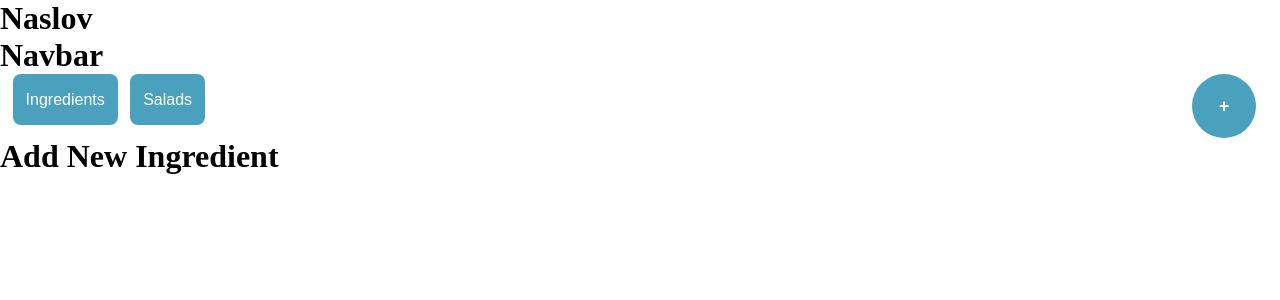
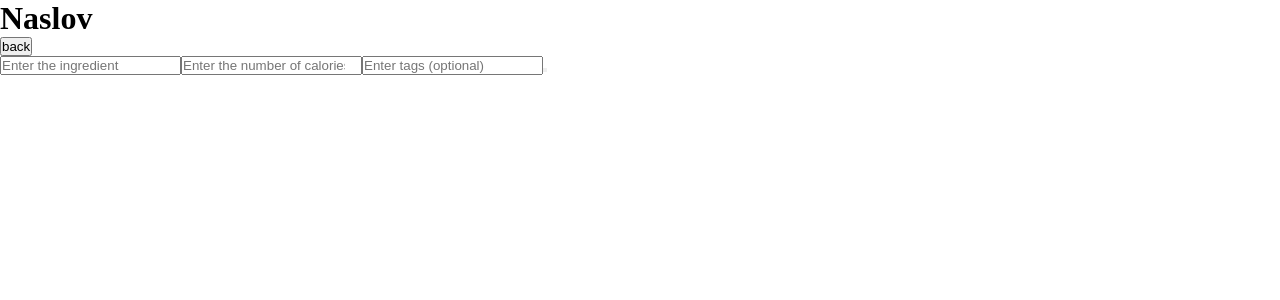
Before and after one commit to VukasinVujic/Salad-bar, a React (Create React App) app: page /add in a window 1280 px wide. Shown: the top 300 px of the page. Built offline with nearby package versions, Linux system fonts and the light colour scheme; no server answers.

Commit message:
adding input for add new Ingredient

```diff
--- a/src/App.tsx
+++ b/src/App.tsx
@@ -1,6 +1,5 @@
 import React from "react";
 // import IngredientContainer from "./components/IngredientContainer";
-import Navbar from "./components/NavBar";
 // import SingleIngredient from "./components/SingleIngredient";
 import ListSaladIngredient from "./components/ListSaladIngredient";
 import AddNewIngred from "./components/AddNewIngred";
@@ -12,7 +11,6 @@ function App() {
     <div>
       <Router history={history}>
         <h1>Naslov</h1>
-        <Navbar />
         <Switch>
           <Route path="/" exact component={ListSaladIngredient} />
           <Route path="/add" exact component={AddNewIngred} />
--- a/src/components/AddNewIngred.tsx
+++ b/src/components/AddNewIngred.tsx
@@ -1,9 +1,29 @@
 import React from "react";
+import history from "../history";
 
 const AddNewIngred = () => {
+  const goBack = () => {
+    history.push("/");
+  };
+  // ChangeEvent<HTMLInputElement>
+  const submitData = (e: React.FormEvent) => {
+    e.preventDefault();
+    console.log(e.target);
+  };
+
   return (
     <div>
-      <h1>Add New Ingredient</h1>
+      <button onClick={() => goBack()}>back</button>
+      <form action="" onSubmit={(event) => submitData(event)}>
+        <input type="text" placeholder="Enter the ingredient" required />
+        <input
+          type="number"
+          placeholder="Enter the number of calories"
+          required
+        />
+        <input type="text" placeholder="Enter tags (optional)" />
+        <button type="submit"></button>
+      </form>
     </div>
   );
 };
--- a/src/components/ListSaladIngredient.tsx
+++ b/src/components/ListSaladIngredient.tsx
@@ -2,6 +2,7 @@ import React, { useState, useContext } from "react";
 import { store } from "../store";
 import SingleIngredient from "./SingleIngredient";
 import SingleSalad from "./SingleSalad";
+import Navbar from "./NavBar";
 
 interface Ingredient {
   id: number;
@@ -71,6 +72,7 @@ const ListSaladIngredient = () => {
 
   return (
     <div>
+      <Navbar />
       <ul>{globalState.state.list && showList()}</ul>
     </div>
   );
--- a/src/components/NavBar.tsx
+++ b/src/components/NavBar.tsx
@@ -1,6 +1,7 @@
 import React, { useEffect, useState, useContext } from "react";
 import axios from "axios";
 import { store } from "../store";
+import history from "../history";
 
 interface Ingredient {
   id: string;
@@ -62,13 +63,12 @@ const NavbAr = () => {
     });
   };
 
-  const addSaldIngredient = () => {
-    console.log("aaaaaa");
+  const addIngredient = () => {
+    history.push("/add");
   };
 
   return (
     <div>
-      <h1>Navbar</h1>
       <div className="btn-toolbar">
         <div className="left-btn">
           <button className="button-container" onClick={() => showSalads()}>
@@ -84,7 +84,7 @@ const NavbAr = () => {
         <div className="right-btn">
           <div className="plus-button-container">
             <button
-              onClick={() => addSaldIngredient()}
+              onClick={() => addIngredient()}
               className="button-container plus-button"
             >
               +
```
